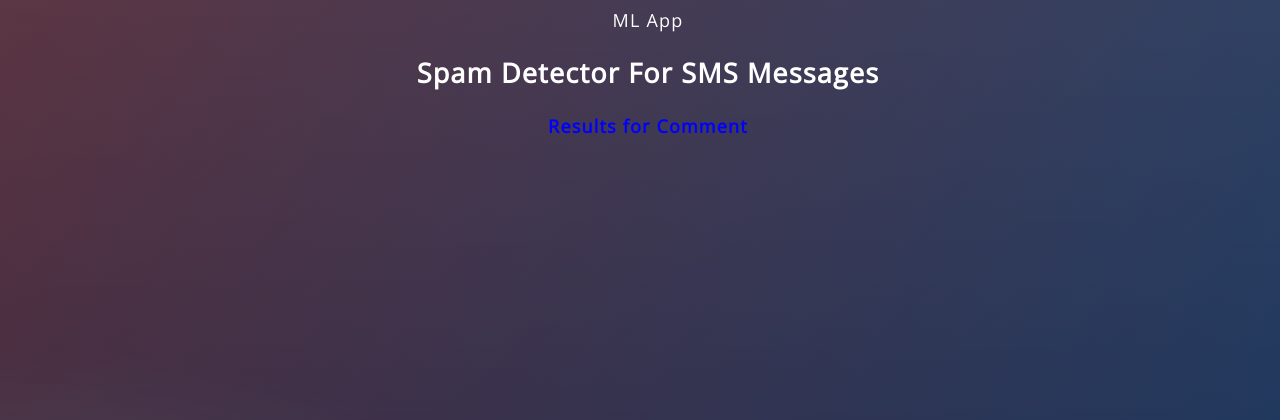
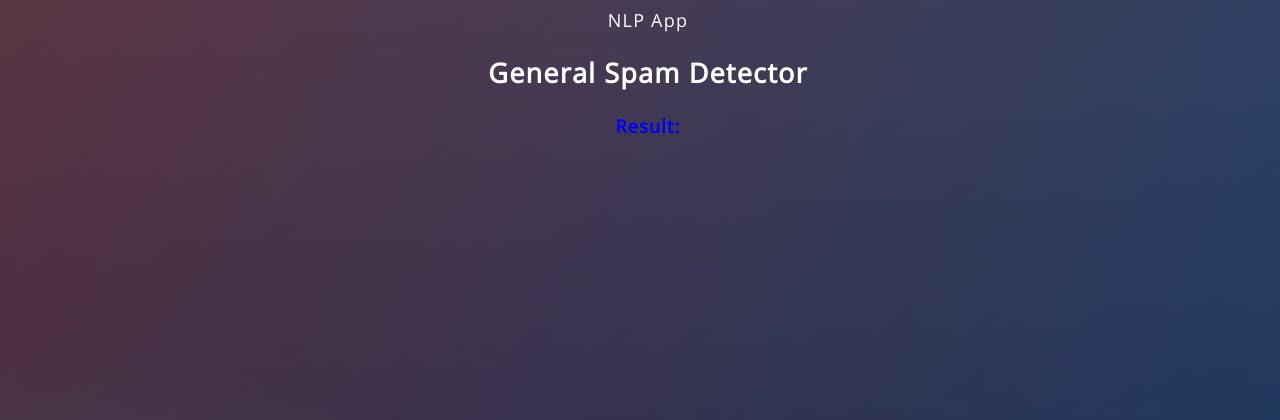
Before and after one commit to Jdawg21/NLP-spam-detector, a Flask app: template templates/result.html in a window 1280 px wide. Shown: the top 420 px of the page. Run offline with Flask 2, Linux system fonts and the light colour scheme; the template is opened without the code that fills it, so the values that code supplies are empty; parts of the project's set-up code (start-up, migrations or seed data) failed here and were passed over.

Commit message:
Add files via upload

```diff
--- a/templates/home.html
+++ b/templates/home.html
@@ -10,7 +10,7 @@
 	<header>
 		<div class="container">
 		<div id="brandname">
-			Machine Learning App with Flask
+			NLP APP
 		</div>
 		<h2>Spam Detector For Email Messages</h2>
 
@@ -25,7 +25,7 @@
 		<textarea name="message" rows="6" cols="50"></textarea>
 		<br/>
 
-		<input type="submit" class="btn-info" value="predict">
+		<input type="submit" class="btn-info" value="Get Result">
 
 	</form>
 
--- a/templates/result.html
+++ b/templates/result.html
@@ -9,21 +9,21 @@
 	<header>
 		<div class="container">
 		<div id="brandname">
-			ML App
+			NLP App
 		</div>
-		<h2>Spam Detector For SMS Messages</h2>
+		<h2>General Spam Detector</h2>
 
 	</div>
 	</header>
-	<p style="color:blue;font-size:20;text-align: center;"><b>Results for Comment</b></p>
+	<p style="color:blue;font-size:20;text-align: center;"><b>Result:</b></p>
 	<div class="results">
 
 
 
 	{% if prediction == 1%}
-	<h2 style="color:red;">Spam</h2>
+	<h2 style="color:red;">Spam message</h2>
 	{% elif prediction == 0%}
-	<h2 style="color:green;">Not a Spam (It is a Ham)</h2>
+	<h2 style="color:green;">Not a spam message</h2>
 	{% endif %}
 
 	</div>
```
